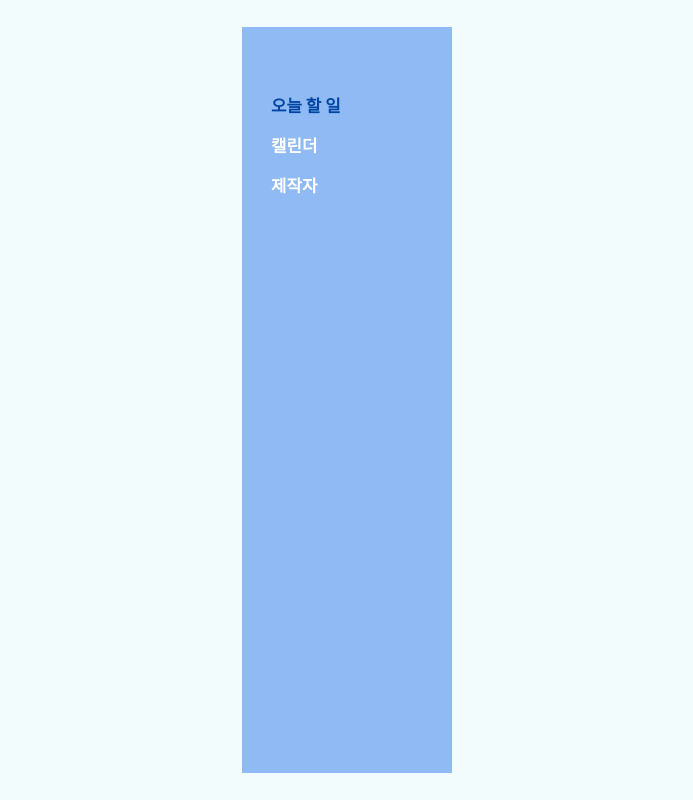
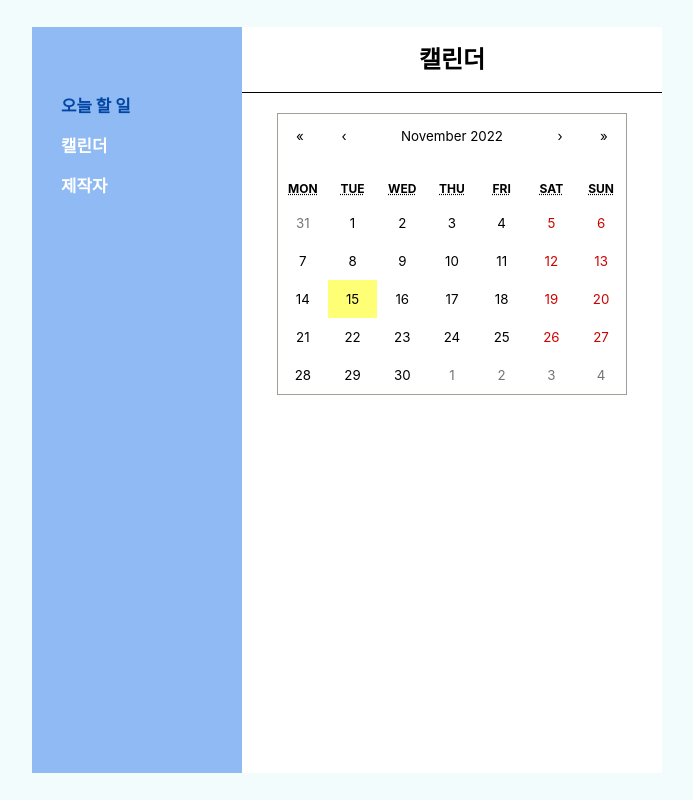
Before and after one commit to aemaaeng/my-todo-app, a React (Create React App) app: page /my-todo-app/history in a window 1280 px wide. Before the commit this address had no page. Shown: the whole page, without its empty margins (293-986 px from the left). Built offline with nearby package versions, Linux system fonts and the light colour scheme.

Commit message:
:sparkles: react-calendar 설치 및 렌더링

```diff
--- a/package.json
+++ b/package.json
@@ -9,6 +9,7 @@
     "@testing-library/user-event": "^13.5.0",
     "antd": "^5.0.3",
     "react": "^18.2.0",
+    "react-calendar": "^4.0.0",
     "react-dom": "^18.2.0",
     "react-router-dom": "^6.4.3",
     "styled-components": "^5.3.6",
--- a/src/App.js
+++ b/src/App.js
@@ -2,7 +2,7 @@ import { BrowserRouter, Routes, Route } from "react-router-dom";
 import "./App.css";
 import Sidebar from "./Components/Sidebar";
 import Today from "./Pages/Today";
-import Calendar from "./Pages/Calendar";
+import History from "./Pages/History";
 import Developer from "./Pages/Developer";
 
 function App() {
@@ -15,7 +15,7 @@ function App() {
           <section className="features">
             <Routes>
               <Route path="/" element={<Today />}></Route>
-              <Route path="/calendar" element={<Calendar />}></Route>
+              <Route path="/history" element={<History />}></Route>
               <Route path="/developer" element={<Developer />}></Route>
             </Routes>
           </section>
--- a/src/Components/Sidebar.js
+++ b/src/Components/Sidebar.js
@@ -1,6 +1,7 @@
 import { useState } from "react";
 import { Link } from "react-router-dom";
 import styled from "styled-components";
+import "react-calendar/dist/Calendar.css";
 
 const Side = styled.section`
   display: flex;
@@ -42,7 +43,7 @@ const Sidebar = () => {
 
   const menuArr = [
     { index: 0, name: "오늘 할 일", path: "/" },
-    { index: 1, name: "캘린더", path: "/calendar" },
+    { index: 1, name: "캘린더", path: "/history" },
     { index: 2, name: "제작자", path: "/developer" },
   ];
 
--- a/src/Pages/Calendar.js
+++ b/src/Pages/History.js
@@ -1,26 +1,31 @@
 import React from "react";
 import styled from "styled-components";
 import Header from "../Components/Header";
-import EmptyTask from "../Components/EmptyTask";
-import settings from "../settings-5-512.png";
+import Calendar from "react-calendar";
 
 const DivBackground = styled.div`
   background-color: #ffffff;
   height: 680px;
+`;
+
+const Container = styled.div`
   display: flex;
   justify-content: center;
   align-items: center;
+  padding-top: 20px;
 `;
 
-const Calendar = () => {
+const History = () => {
   return (
     <>
       <Header name={"캘린더"}></Header>
       <DivBackground>
-        <EmptyTask image={settings} desc="업데이트 예정" />
+        <Container>
+          <Calendar />
+        </Container>
       </DivBackground>
     </>
   );
 };
 
-export default Calendar;
+export default History;
```
Also changed, not shown: 1 other file (tests, documents, lock files or other folders).
